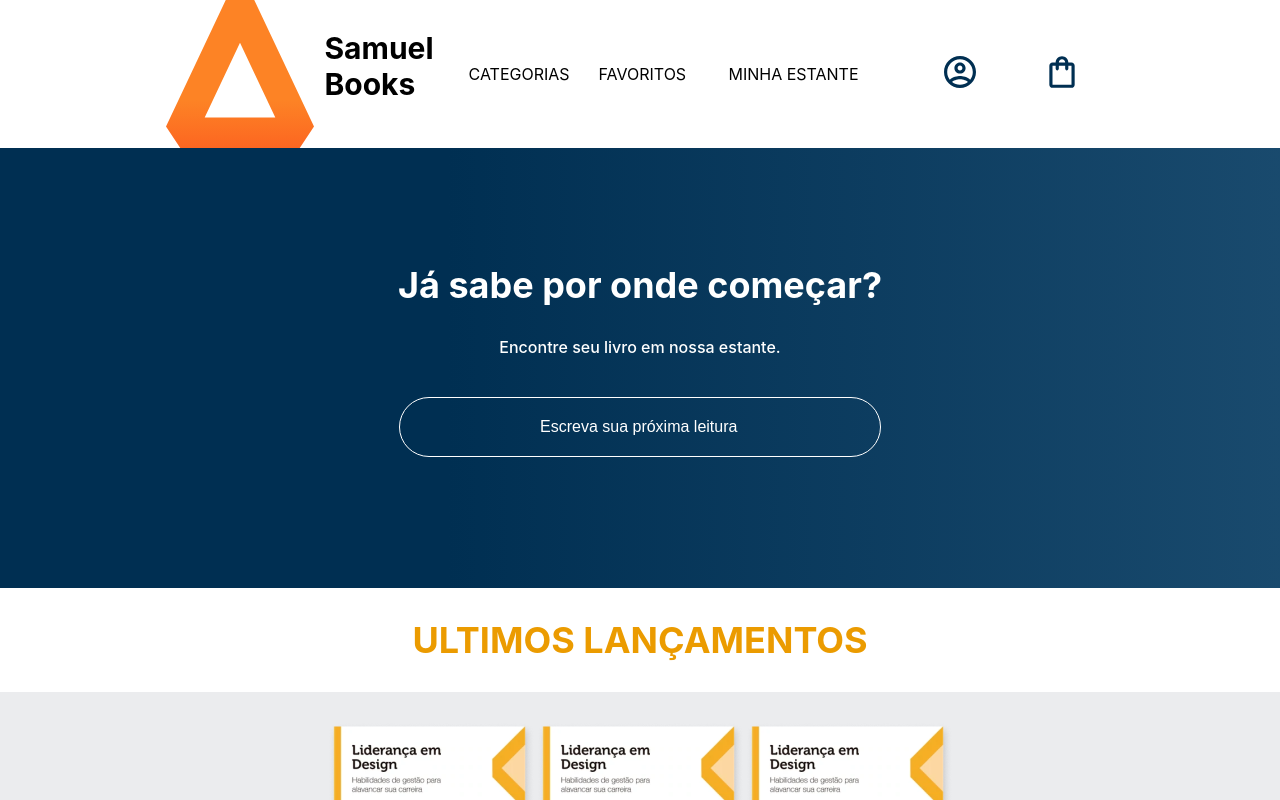
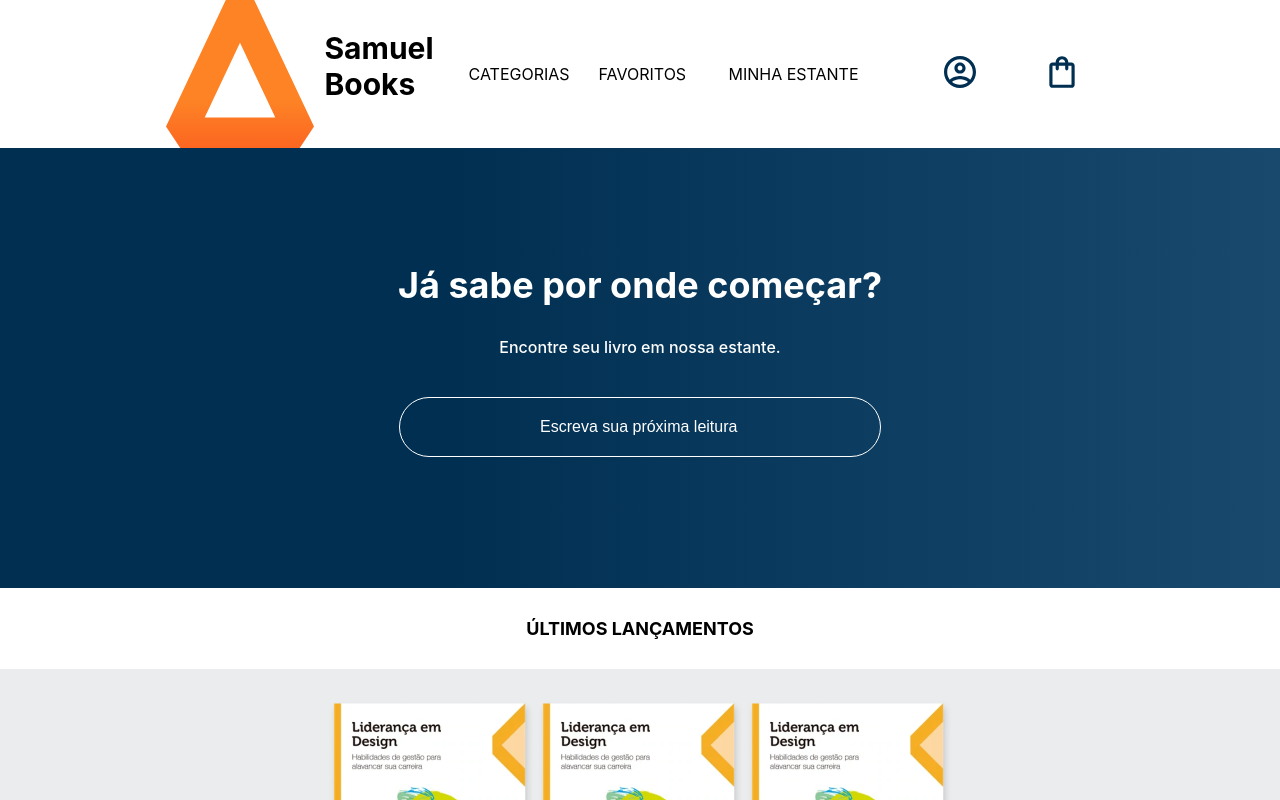
Before and after one commit to samllban/samuel-books, a React (Create React App) app: page / in a window 1280 px wide. Shown: the top 800 px of the page. Built offline with nearby package versions, Linux system fonts and the light colour scheme.

Commit message:
Estilizando com props

```diff
--- a/src/components/LastReleases/index.js
+++ b/src/components/LastReleases/index.js
@@ -1,21 +1,12 @@
 import { livros } from './dateLatsReleases';
 import styled from 'styled-components';
+import { Titulo } from '../Titulo';
 
 const DateLastReleasesContainer = styled.section`
     background-color: #EBECEE;
     padding-bottom: 20px;
     flex-direction: column;
     display: flex;
-`
-
-const Titulo = styled.h2`
-    width: 100%;
-    padding: 30px 0;
-    background-color: #fff;
-    color: #eb9b00;
-    font-size: 36px;
-    text-align: center;
-    margin: 0;
 `
 
 const NewBooksContainer = styled.div`
@@ -29,7 +20,12 @@
 function LastReleases() {
     return (
         <DateLastReleasesContainer>
-            <Titulo>ULTIMOS LANÇAMENTOS</Titulo>
+            <Titulo
+                cor="EB9B00"
+                tamanhoFonte = "36px"
+            >
+                ÚLTIMOS LANÇAMENTOS
+            </Titulo>
             <NewBooksContainer>
                 {livros.map(livro => (
                     <img src={livro.src} />
--- /dev/null
+++ b/src/components/Titulo/index.js
@@ -0,0 +1,11 @@
+import styled from "styled-components";
+
+export const Titulo = styled.h2`
+    width: 100%;
+    padding: 30px 0;
+    background-color: #fff;
+    color: ${props => props.cor || '#000'};
+    font-size: ${props => props.tamanhaFonte || '18px'};
+    text-align: ${props => props.alinhamento || 'center'};
+    margin: 0;
+`
```
